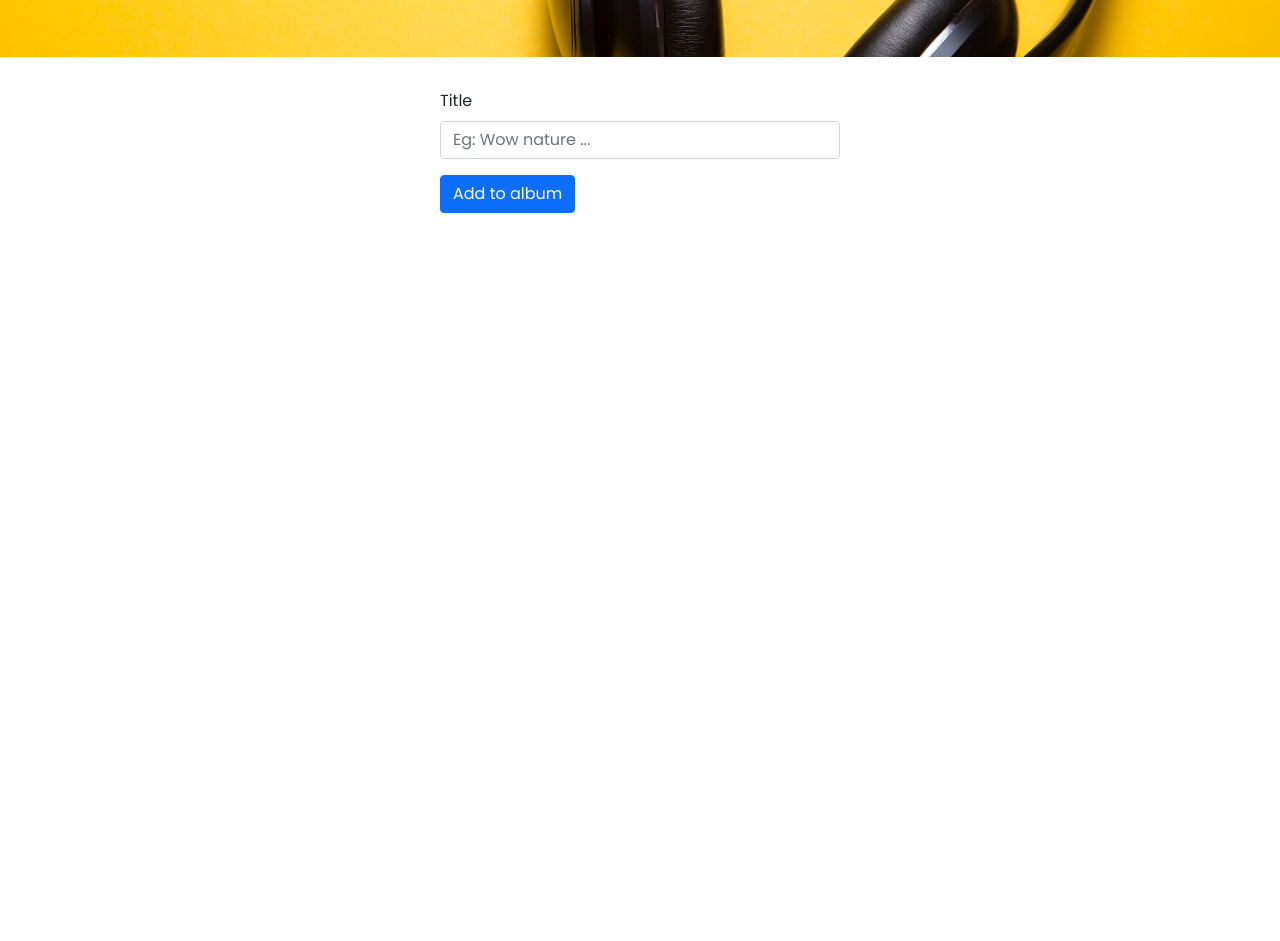
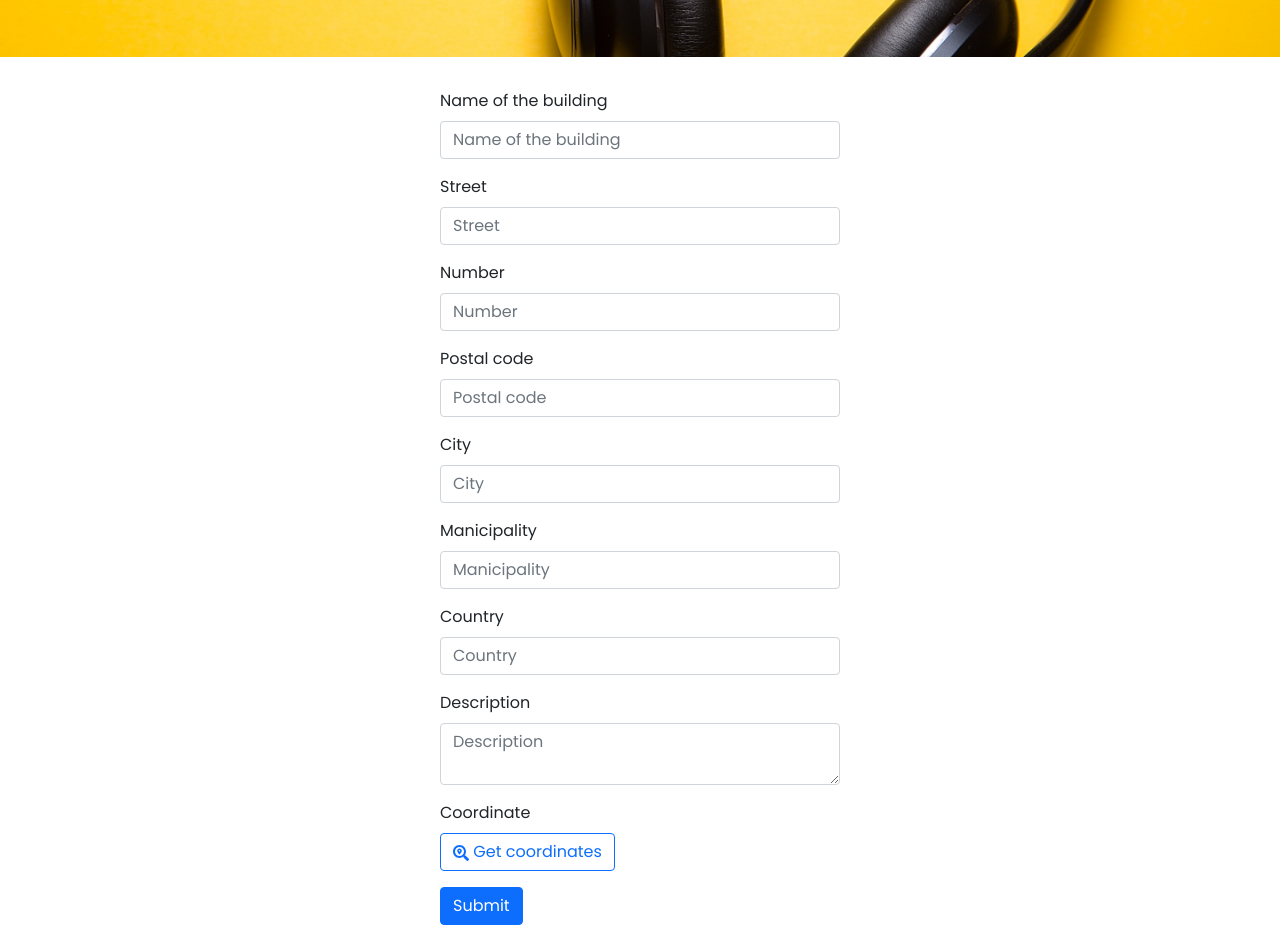
Before and after one commit to dinhtai0401/skenariolabs, a React (Create React App) app: page /add in a window 1280 px wide. Shown: the part 340-1281 px from the top of the page. Before the commit the page ends 800 px from the top, so only its background shows below. Built offline with nearby package versions, Linux system fonts and the light colour scheme.

Commit message:
Add formilk

```diff
--- a/package.json
+++ b/package.json
@@ -7,14 +7,18 @@
     "@testing-library/jest-dom": "^5.16.1",
     "@testing-library/react": "^11.2.7",
     "@testing-library/user-event": "^12.8.3",
+    "axios": "^0.24.0",
     "bootstrap": "^5.1.3",
+    "formik": "^2.2.9",
     "node-sass": "^6.0.1",
     "react": "^17.0.2",
     "react-dom": "^17.0.2",
+    "react-icons": "^4.3.1",
     "react-redux": "^7.2.6",
     "react-router": "^5.2.1",
     "react-router-dom": "^6.1.1",
     "react-scripts": "4.0.3",
+    "react-select": "^5.2.1",
     "reactstrap": "^9.0.1",
     "web-vitals": "^1.1.2"
   },
--- /dev/null
+++ b/src/components/Coordinate/Coordinate.scss
@@ -0,0 +1,5 @@
+.coordinate {
+  &__button {
+    margin-bottom: 1rem;
+  }
+}
--- /dev/null
+++ b/src/components/Coordinate/index.jsx
@@ -0,0 +1,51 @@
+import axios from "axios";
+import { connect, getIn } from "formik";
+import React from "react";
+import { FaSearchLocation } from "react-icons/fa";
+import { Button } from "reactstrap";
+import "./Coordinate.scss";
+
+function Coordinate(props) {
+  const { name, coordinate, onCoordinateChange, onGetCoordinateButtonBlur } =
+    props;
+  const handleGetCoordinate = async () => {
+    const values = getIn(props.formik.values);
+    let searchCoordinate = `${values.name} ${values.street} ${values.number} ${values.city} ${values.postalcode} ${values.country} ${values.municipality}`;
+    axios
+      .get(
+        `https://api.mapbox.com/geocoding/v5/mapbox.places/${searchCoordinate}.json?access_token=pk.eyJ1IjoiZXJrYW5pc3VmIiwiYSI6ImNrcGZxaHRmNjI0N3UycmxsbWg1Zmt0YXQifQ.tbQo15ubXKR028W_UT5Ibw`
+      )
+      .then((response) => {
+        onCoordinateChange(response.data.features[0].center);
+      })
+      .catch((error) => {
+        return error;
+      });
+  };
+
+  return (
+    <div className="coordinate">
+      <div className="coordinate__button">
+        <Button
+          outline
+          name={name}
+          color="primary"
+          onClick={handleGetCoordinate}
+          onBlur={onGetCoordinateButtonBlur}
+        >
+          <FaSearchLocation /> Get coordinates
+        </Button>
+      </div>
+
+      <div className="coordinate__display">
+        {coordinate && (
+          <div>
+            {coordinate.length > 0 ?  <div> Longtitude: {coordinate[0]} Latitude: {coordinate[1]} </div> : ""}
+          </div>
+        )}
+      </div>
+    </div>
+  );
+}
+
+export default connect(Coordinate);
--- a/src/components/Header/Header.scss
+++ b/src/components/Header/Header.scss
@@ -3,9 +3,12 @@
   font-size: 1.25rem;
   background-color: green;
 
+  &__second {
+    margin-top: 10px;
+  }
+
   &__title {
-    font-size: 30px;
-    font-weight: bold;
+    font-size: 20px;
   }
 
   &__link {
--- a/src/components/Header/index.jsx
+++ b/src/components/Header/index.jsx
@@ -23,8 +23,8 @@ function Header(props) {
             </a>
           </Col>
 
-          <Col xs="auto">
-            <Link to="/" className="header__link header__title" activeClassName="header__link--active">Buidling</Link>
+          <Col xs="auto" className="header__second">
+            <Link to="/" className="header__link header__title" activeclassname="header__link--active">Buidling</Link>
           </Col>
         </Row>
       </Container>
--- /dev/null
+++ b/src/custom-fields/CoordinateField/index.jsx
@@ -0,0 +1,31 @@
+import Coordinate from "components/Coordinate";
+import React from "react";
+import { FormGroup, Input, Label } from "reactstrap";
+
+function CoordinateField(props) {
+  const { field, form, label } = props;
+  const { name, value, onBlur } = field;
+  const { errors, touched } = form;
+  const showError = errors[name] && touched[name];
+
+  const handleCoordinateChange = (coordinate) => {
+    form.setFieldValue(name, coordinate);
+  };
+
+  return (
+    <div>
+      <FormGroup>
+        {label && <Label for={name}>{label}</Label>}
+
+        <Coordinate
+          name={name}
+          coordinate={value}
+          onCoordinateChange={handleCoordinateChange}
+          onCoordinateButtonBlur={onBlur}
+        />
+      </FormGroup>
+    </div>
+  );
+}
+
+export default CoordinateField;
--- /dev/null
+++ b/src/custom-fields/InputField/index.jsx
@@ -0,0 +1,25 @@
+import React from "react";
+import { FormGroup, Input, Label } from "reactstrap";
+
+function InputField(props) {
+  const { field, type, label, placeholder, disabled } = props;
+  const { name } = field;
+
+  return (
+    <div>
+      <FormGroup>
+        {label && <Label for={name}>{label}</Label>}
+
+        <Input
+          id={name}
+          {...field}
+          type={type}
+          disabled={disabled}
+          placeholder={placeholder}
+        />
+      </FormGroup>
+    </div>
+  );
+}
+
+export default InputField;
--- a/src/features/Building/components/BuildingForm/index.jsx
+++ b/src/features/Building/components/BuildingForm/index.jsx
@@ -1,18 +1,93 @@
-import React from 'react';
-import { Button, Form, FormGroup, Input, Label } from 'reactstrap';
+import CoordinateField from "custom-fields/CoordinateField";
+import InputField from "custom-fields/InputField";
+import { FastField, Form, Formik } from "formik";
+import React from "react";
+import { Button, FormGroup } from "reactstrap";
 
 function BuildingForm(props) {
+  const initialValues = {
+    name: "",
+    street: "",
+    number: "",
+    code: "",
+    city: "",
+    municipality: "",
+    country: "",
+    description: "",
+    coordinate: [],
+  };
   return (
-    <Form>
-      <FormGroup>
-        <Label for="titleId">Title</Label>
-        <Input name="title" id="titleId" placeholder="Eg: Wow nature ..." />
-      </FormGroup>
+    <Formik initialValues={initialValues}
+    onSubmit={values => console.log('Submit: ', values)}
+    >
+      {(formikProps) => {
+        const { values, errors, touched } = formikProps;
+        console.log({values, errors, touched});
 
-      <FormGroup>
-        <Button color="primary">Add to album</Button>
-      </FormGroup>
-    </Form>
+        return (
+          <Form>
+            <FastField
+              name="name"
+              component={InputField}
+              label="Name of the building"
+              placeholder="Name of the building"
+            ></FastField>
+            <FastField
+              name="street"
+              component={InputField}
+              label="Street"
+              placeholder="Street"
+            ></FastField>
+            <FastField
+              name="number"
+              component={InputField}
+              label="Number"
+              placeholder="Number"
+            ></FastField>
+            <FastField
+              name="code"
+              component={InputField}
+              label="Postal code"
+              placeholder="Postal code"
+            ></FastField>
+            <FastField
+              name="city"
+              component={InputField}
+              label="City"
+              placeholder="City"
+            ></FastField>
+            <FastField
+              name="municipality"
+              component={InputField}
+              label="Manicipality"
+              placeholder="Manicipality"
+            ></FastField>
+            <FastField
+              name="country"
+              component={InputField}
+              label="Country"
+              placeholder="Country"
+            ></FastField>
+            <FastField
+              name="description"
+              component={InputField}
+              label="Description"
+              placeholder="Description"
+              type="textarea"
+            ></FastField>
+            <FastField
+              name="coordinate"
+              component={CoordinateField}
+              label="Coordinate"
+              placeholder="Coordinate"
+            ></FastField>
+            <FormGroup>
+              <Button color="primary" type="submit">Submit</Button>
+            </FormGroup>
+          </Form>
+        );
+      }}
+    </Formik>
   );
 }
 
```
Also changed, not shown: src/components/Map/index.jsx (added), 1 other file (tests, documents, lock files or other folders).
